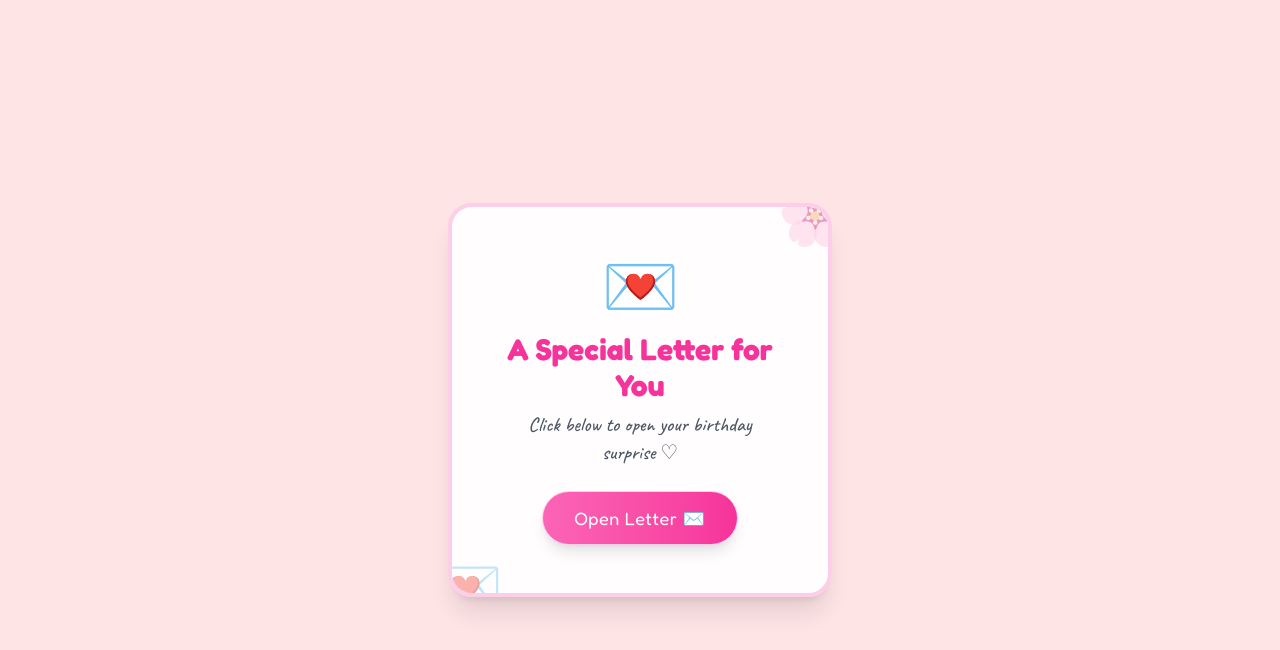
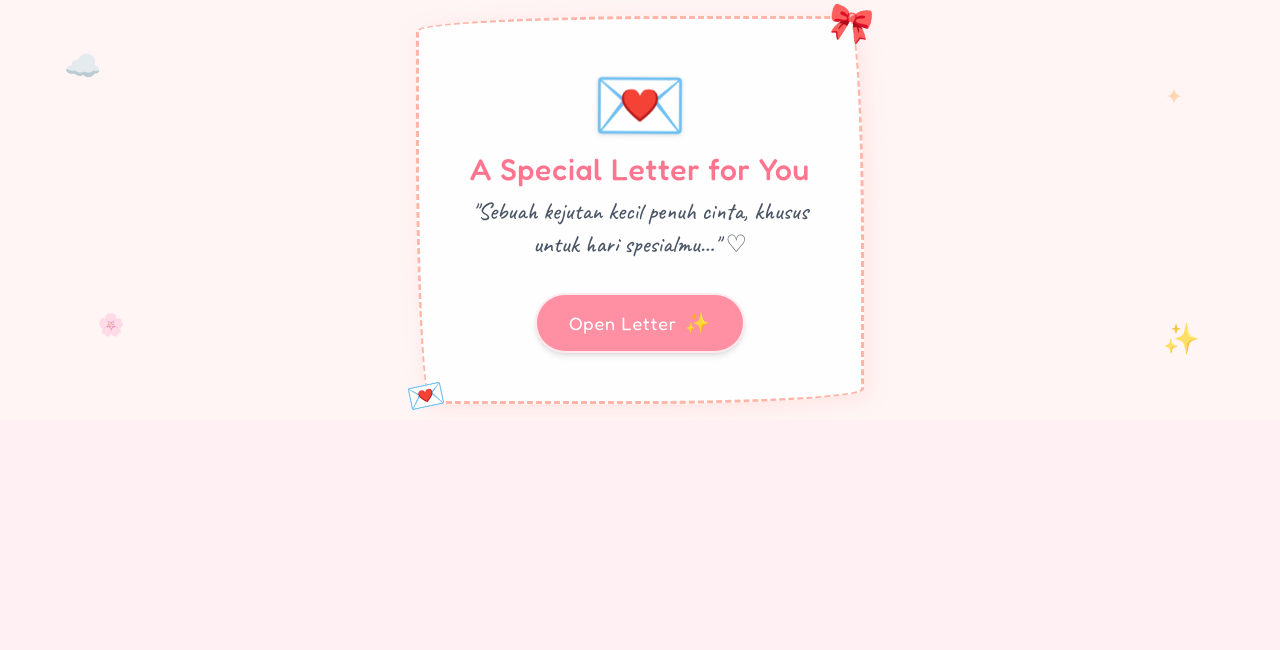
Before and after one commit to prasetiyo08/hbd-intan, a React (Vite) app: page / in a window 1280 px wide. Shown: the top 650 px of the page. Built offline with nearby package versions, Linux system fonts and the light colour scheme.

Commit message:
feat: soft aesthetic colored pencil sketch envelope cover

```diff
--- a/src/App.jsx
+++ b/src/App.jsx
@@ -8,7 +8,6 @@ function App() {
 
   const handleOpenLetter = () => {
     setIsOpen(true);
-    // Memutar musik secara otomatis saat tombol Open diklik
     if (audioRef.current) {
       audioRef.current.play().then(() => {
         setIsPlaying(true);
@@ -30,10 +29,10 @@ function App() {
   const raindrops = Array.from({ length: 120 });
 
   return (
-    <div className="w-full min-h-screen bg-pink-100 font-quicksand relative overflow-x-hidden">
+    <div className="w-full min-h-screen bg-[#fff0f3] font-quicksand relative overflow-x-hidden">
 
       {/* ====================================================
-          CSS STYLING: HUJAN SUNSHOWER & SMART BACKGROUND
+          CSS STYLING: SKETSA PENSIL WARNA & HUJAN SUNSHOWER
           ==================================================== */}
       <style>{`
         @keyframes rainfall {
@@ -81,6 +80,15 @@ function App() {
         .sun-sketch { animation: pulseGlow 6s ease-in-out infinite; }
         .star-twinkle { animation: twinkle 3s ease-in-out infinite; }
 
+        /* Efek Bingkai Coretan Pensil Warna (Anime Sketch Border) */
+        .sketch-border {
+          border: 3px dashed #ffb5a7;
+          border-radius: 255px 15px 225px 15px/15px 225px 15px 255px;
+          box-shadow: 4px 4px 20px rgba(255, 180, 170, 0.25);
+          background: rgba(255, 255, 255, 0.85);
+          backdrop-filter: blur(8px);
+        }
+
         .smart-bg {
           background-image: url('/bg-lucu.png');
           background-size: contain;
@@ -103,7 +111,7 @@ function App() {
       />
 
       {/* ====================================================
-          HALAMAN PEMBUKA: AMPLOP SURAT (ENVELOPE COVER)
+          HALAMAN PEMBUKA: AMPLOP SURAT ESTETIK SKETSA PENSIL WARNA
           ==================================================== */}
       <AnimatePresence>
         {!isOpen && (
@@ -111,41 +119,49 @@ function App() {
             initial={{ opacity: 1 }}
             exit={{ opacity: 0, scale: 1.05 }}
             transition={{ duration: 0.8, ease: "easeInOut" }}
-            className="fixed inset-0 z-50 bg-[#ffe4e6] flex flex-col items-center justify-center p-4"
+            className="fixed inset-0 z-50 bg-[#fff5f5] flex flex-col items-center justify-center p-4 relative overflow-hidden"
           >
-            {/* Efek amplop surat lucu */}
+            {/* Dekorasi Pensil Warna Latar Belakang */}
+            <div className="absolute top-12 left-16 text-3xl animate-bounce text-pink-300">☁️</div>
+            <div className="absolute bottom-16 right-20 text-3xl animate-pulse text-amber-300">✨</div>
+            <div className="absolute top-20 right-24 text-2xl star-twinkle text-orange-300">✦</div>
+            <div className="absolute bottom-20 left-24 text-2xl star-twinkle text-pink-400">🌸</div>
+
+            {/* Kotak Surat Utama dengan Gaya Coretan Pensil */}
             <motion.div
-              initial={{ y: 20, opacity: 0 }}
-              animate={{ y: 0, opacity: 1 }}
+              initial={{ y: 20, opacity: 0, rotate: -1 }}
+              animate={{ y: 0, opacity: 1, rotate: 0 }}
               transition={{ duration: 0.6 }}
-              className="bg-white/90 backdrop-blur-md p-8 sm:p-12 rounded-3xl shadow-xl border-4 border-pink-200 flex flex-col items-center max-w-sm w-full text-center relative overflow-hidden"
+              className="sketch-border p-8 sm:p-12 flex flex-col items-center max-w-md w-full text-center relative"
             >
-              {/* Hiasan kecil di amplop */}
-              <div className="absolute -top-6 -right-6 text-6xl opacity-40">🌸</div>
-              <div className="absolute -bottom-6 -left-6 text-6xl opacity-40">💌</div>
+              {/* Pita atau Hiasan Doodle di Sudut */}
+              <div className="absolute -top-4 -right-3 text-4xl transform rotate-12">🎀</div>
+              <div className="absolute -bottom-3 -left-3 text-3xl transform -rotate-12">💌</div>
 
               <motion.div
-                animate={{ scale: [1, 1.1, 1] }}
-                transition={{ repeat: Infinity, duration: 2 }}
-                className="text-6xl mb-4"
+                animate={{ scale: [1, 1.12, 1], rotate: [-3, 3, -3] }}
+                transition={{ repeat: Infinity, duration: 2.5 }}
+                className="text-7xl mb-3 drop-shadow-sm"
               >
                 💌
               </motion.div>
 
-              <h2 className="font-fredoka text-2xl sm:text-3xl text-pink-500 font-bold mb-2">
+              <h2 className="font-fredoka text-2xl sm:text-3xl text-[#ff758f] font-medium mb-2 tracking-wide">
                 A Special Letter for You
               </h2>
-              <p className="font-caveat text-gray-600 text-lg sm:text-xl mb-6">
-                Click below to open your birthday surprise ♡
+
+              <p className="font-caveat text-gray-600 text-xl sm:text-2xl mb-8 leading-snug">
+                "Sebuah kejutan kecil penuh cinta, khusus untuk hari spesialmu..." ♡
               </p>
 
               <motion.button
-                whileHover={{ scale: 1.08 }}
+                whileHover={{ scale: 1.06, backgroundColor: "#ff758f" }}
                 whileTap={{ scale: 0.95 }}
                 onClick={handleOpenLetter}
-                className="bg-gradient-to-r from-pink-400 to-pink-500 text-white font-fredoka px-8 py-3 rounded-full shadow-lg text-lg tracking-wide hover:from-pink-500 hover:to-pink-600 transition-all cursor-pointer border border-pink-200"
+                className="bg-[#ff8fa3] text-white font-fredoka px-8 py-3.5 rounded-full shadow-md text-lg tracking-wider transition-all cursor-pointer border-2 border-white/80 flex items-center gap-2"
               >
-                Open Letter ✉️
+                <span>Open Letter</span>
+                <span className="text-xl">✨</span>
               </motion.button>
             </motion.div>
           </motion.div>
@@ -154,7 +170,7 @@ function App() {
 
 
       {/* ====================================================
-          KONTEN UTAMA WEB (MUNCUL SETELAH AMPLOP DIBUKA)
+          KONTEN UTAMA WEB (SETELAH AMPLOP DIBUKA)
           ==================================================== */}
       {isOpen && (
         <>
```
